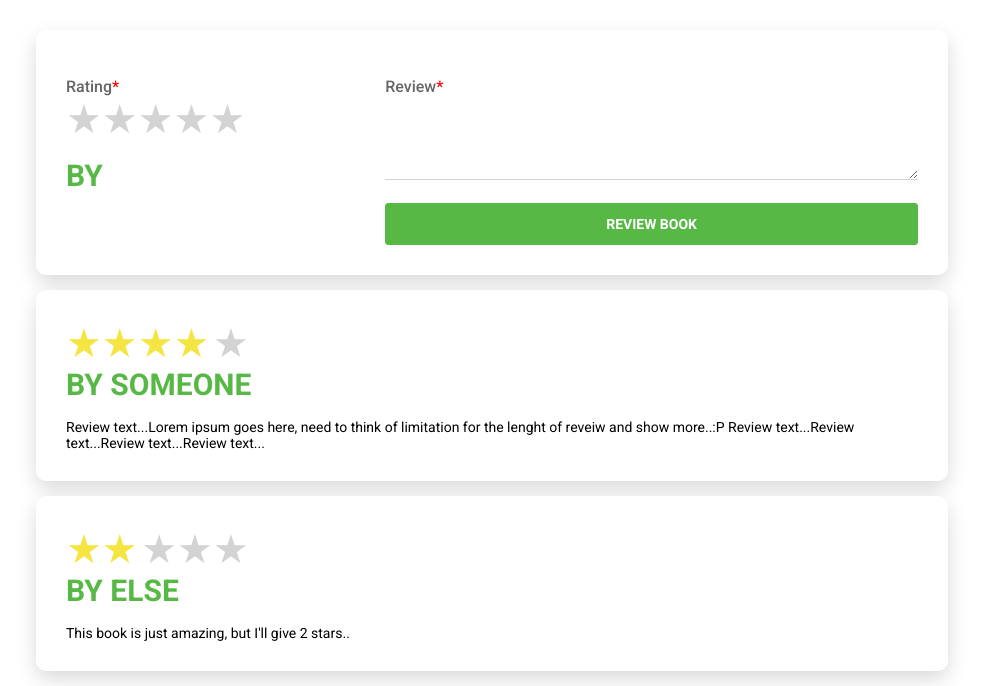
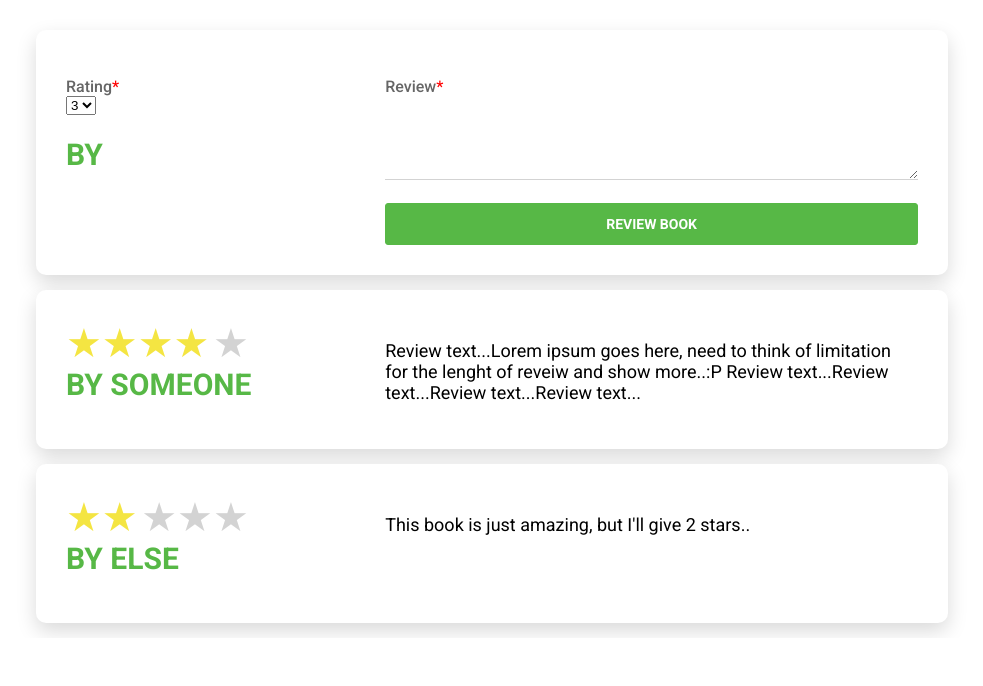
Before and after one commit to Michelle-lele/project1, a Flask app: template templates/book.html in a window 1280 px wide. Shown: the part 173-859 px from the top of the page, without its empty margins (148-1131 px from the left). After the commit the page ends 808 px from the top, so only its background shows below. Run offline with Flask 2, Linux system fonts and the light colour scheme; the template is opened without the code that fills it, so the values that code supplies are empty; some libraries are stand-ins or nearby versions.

Commit message:
Well unknown changes :D

```diff
--- a/application.py
+++ b/application.py
@@ -240,16 +240,19 @@ def book():
 	if request.method == "GET":
 		if not request.args.get("isbn"):
 			return redirect("search")
+	isbn= request.args.get("isbn")
 	book_details = db.execute("SELECT title, author, isbn, year from books WHERE isbn = :isbn",
 			{"isbn": request.args.get("isbn")}).fetchone()
+	print(isbn, file=sys.stderr)
 	#print(book_details, file=sys.stderr)
 	if request.method == "POST":
 		errorMessages = []
 		if not request.form.get("rating"):
 			errorMessages.append("Rating is required!")
-		print(request.form.get("rating"), file=sys.stderr)
+		#print(request.form.get("rating"), file=sys.stderr)
 		if not request.form.get("review_text"):
 			errorMessages.append("Review text is required!")
 		if errorMessages != []:
 			return render_template("book.html", username = username, book_details = book_details, errorMessages=errorMessages)
-	return render_template("book.html", username = username, book_details = book_details)
+		return redirect(url_for('book',**request.args))
+	return render_template("book.html", username = username, book_details = book_details, isbn = isbn)
--- a/static/styles.css
+++ b/static/styles.css
@@ -570,6 +570,10 @@ input, textarea {
 .review .card-body{
   width: 65%;
 }
+
+.review .card-body p{
+  font-size: 18px;
+}
 .review {
   max-width: ;
 }
--- a/templates/book.html
+++ b/templates/book.html
@@ -13,11 +13,21 @@
 		<div class="card-heading">
 			<label for="rating" class="input--style-2 required">Rating</label>
 			<div class="input-group rating">
+				<select name="rating">
+					<option value="1">1</option>
+					<option value="2">2</option>
+					<option value="3" selected>3</option>
+					<option value="4">4</option>
+					<option value="5">5</option>
+				</select>
+				<!--
+				<input type="hidden" name="rating" value="3">
   				<button type="button" name="rating" value="5">&#9733;</button>
   				<button type="button" name="rating" value="4">&#9733;</button>
   				<button type="button" name="rating" value="3">&#9733;</button>
   				<button type="button" name="rating" value="2">&#9733;</button>
   				<button type="button" name="rating" value="1">&#9733;</button>
+  				-->
             </div>
             <h2 class="title"> by {{ username }}</h2>
 		</div>
@@ -49,24 +59,24 @@
     </div>
 
 <div class="review card card-3 wrapper--w960">
-    <div class="search-item">
-        <div class="card-body">
+    <div class="card-heading">
    	 	<span class="star-selected">&#9733;&#9733;&#9733;&#9733;</span>
         <span class="star-unselected">&#9733;</span>
         <h2 class="title"> by Someone</h2>
+    </div>
+    <div class="card-body">
             <p>Review text...Lorem ipsum goes here, need to think of limitation for the lenght of reveiw and show more..:P
             Review text...Review text...Review text...Review text...</p>
     </div>
 </div>
-</div>
 <div class="review card card-3 wrapper--w960">
-    <div class="search-item">
-        <div class="card-body">
+    <div class="card-heading">
    	 	<span class="star-selected">&#9733;&#9733;</span>
         <span class="star-unselected">&#9733;&#9733;&#9733;</span>
         <h2 class="title"> by Else</h2>
+    </div>
+    <div class="card-body">
             <p>This book is just amazing, but I'll give 2 stars..</p>
-        </div>
     </div>
 </div>
 
```
Lines whose indentation alone changed are shown as unchanged.
